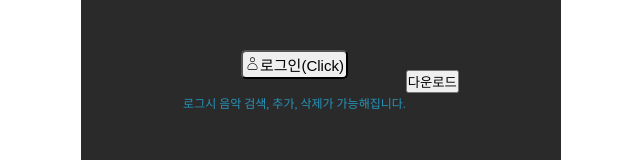
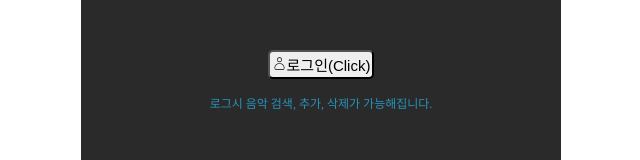
Before and after one commit to namkijoo/MusicPlayer, a React (Vite) app: page /login in a window 1280 px wide. Shown: the part 254-414 px from the top of the page, without its empty margins (319-959 px from the left). Built offline with nearby package versions, Linux system fonts and the light colour scheme; no server answers.

Commit message:
fix:불필요한 기능 수정

```diff
--- a/src/components/Login/Login.jsx
+++ b/src/components/Login/Login.jsx
@@ -30,26 +30,6 @@ function Login() {
     setIsLoggedIn(false);
   };
 
-  const downloadImageAsBlob = async () => {
-    const imageUri =
-      'https://api.allorigins.win/get?url=' +
-      encodeURIComponent(
-        'https://search.pstatic.net/sunny/?src=https%3A%2F%2Fvelog.velcdn.com%2Fimages%2Fkcj_dev96%2Fpost%2Ffa647d3f-d927-4dfb-aec0-08bf39ad9ea2%2FreactPosting1.png&type=sc960_832',
-      );
-
-    try {
-      const response = await fetch(imageUri);
-      if (!response.ok) throw new Error('Network response was not ok');
-
-      const data = await response.json(); // JSON 데이터로 변환
-      const blob = await (await fetch(data.contents)).blob(); // 실제 이미지 URL을 가져옵니다.
-
-      saveAs(blob, 'reactPosting1.png'); // 다운로드될 파일 이름
-    } catch (error) {
-      console.error('Error downloading image:', error);
-    }
-  };
-
   return (
     <TopMenuWrapper>
       <LoginWrapper onClick={isLoggedIn ? logout : login}>
@@ -62,9 +42,6 @@ function Login() {
 
         <span>{isLoggedIn ? '' : '로그시 음악 검색, 추가, 삭제가 가능해집니다.'}</span>
       </LoginWrapper>
-      <button type="button" onClick={downloadImageAsBlob}>
-        다운로드
-      </button>
     </TopMenuWrapper>
   );
 }
```
